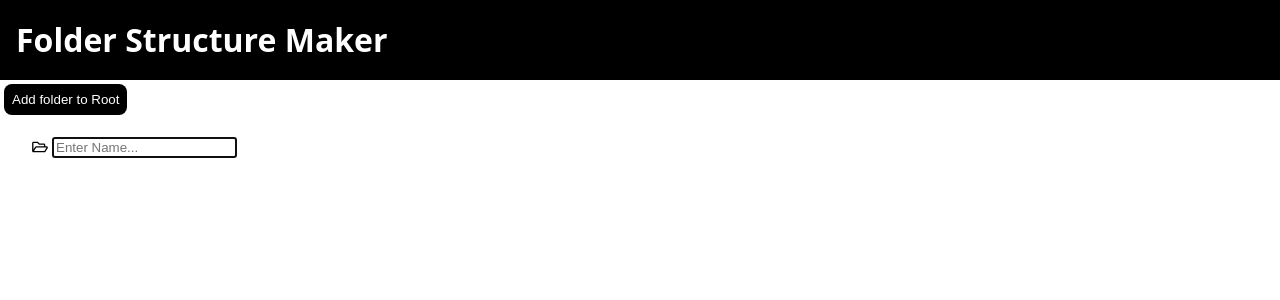
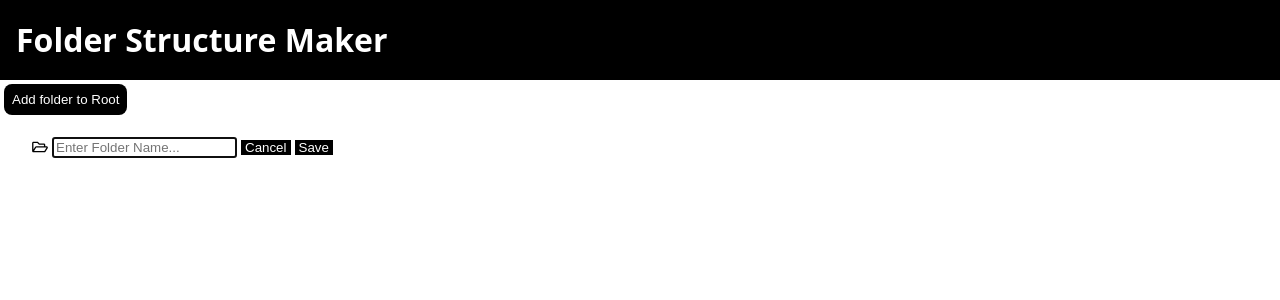
Before and after one commit to oknono/FolderStructure, a React (Vite) app: page / in a window 1280 px wide. Both pictures are taken after a click on the button "Add folder to Root". Shown: the top 300 px of the page. Built offline with nearby package versions, Linux system fonts and the light colour scheme.

Commit message:
Rewrite edit logic: from blur event to explicit button click

```diff
--- a/src/SingleNode.css
+++ b/src/SingleNode.css
@@ -1,19 +1,5 @@
-.inline {
+.inline-button {
   padding: 0 var(--spacing-small);
-  margin-left: var(--spacing-large);
   border-radius: 0;
-  background-color: slategray;
+  margin-left: var(--spacing-small);
 }
-
-.node-item {
-  height: 2rem;
-  display: flex;
-  flex-direction: row;
-  justify-content: flex-start;
-  align-items: center;
-  margin-left: var(--spacing-medium);
-}
-
-.node-item:marker {
-  content: "";
-}
--- a/src/SingleNode.tsx
+++ b/src/SingleNode.tsx
@@ -9,16 +9,16 @@ interface NodeProps {
 }
 
 export default function SingleNode({ node, deleteNode, addNode }: NodeProps) {
-  // TODO: Add test around editing logic
-  const [canEdit, setCanEdit] = useState(true);
+  const [canEdit, setCanEdit] = useState(node.name === undefined);
   const [name, setName] = useState(node.name || "");
 
   function validateNode() {
     setCanEdit(false);
-    if (name === "") {
+    if (name.trim() === "") {
       deleteNode(node.id);
     }
   }
+
   function updateName(event: React.ChangeEvent<HTMLInputElement>) {
     setName(event.target.value);
   }
@@ -28,7 +28,6 @@ export default function SingleNode({ node, deleteNode, addNode }: NodeProps) {
     addNode(newNode, node.id);
   }
 
-  // TODO: Refactor for different node types - probably extract into different components
   if (node.type === "unset") {
     return (
       <>
@@ -47,19 +46,33 @@ export default function SingleNode({ node, deleteNode, addNode }: NodeProps) {
         )}
 
         {canEdit ? (
+          <>
             <input
               type="text"
-            placeholder="Enter Name..."
+              placeholder={
+                node.type === "folder"
+                  ? "Enter Folder Name..."
+                  : "Enter File Name..."
+              }
               autoFocus
               value={name}
               onChange={updateName}
-            onBlur={validateNode}
             ></input>
+            <button
+              className="inline-button"
+              onClick={() => deleteNode(node.id)}
+            >
+              Cancel
+            </button>
+            <button className="inline-button" onClick={validateNode}>
+              Save
+            </button>
+          </>
         ) : (
           <>
             <span>{name}</span>
             {node.type === "folder" && (
-              <button className="inline" onClick={createNewNode}>
+              <button className="inline-button" onClick={createNewNode}>
                 Add Child
               </button>
             )}
```
Also changed, not shown: 2 other files (tests, documents, lock files or other folders). Lines whose indentation alone changed are shown as unchanged.
